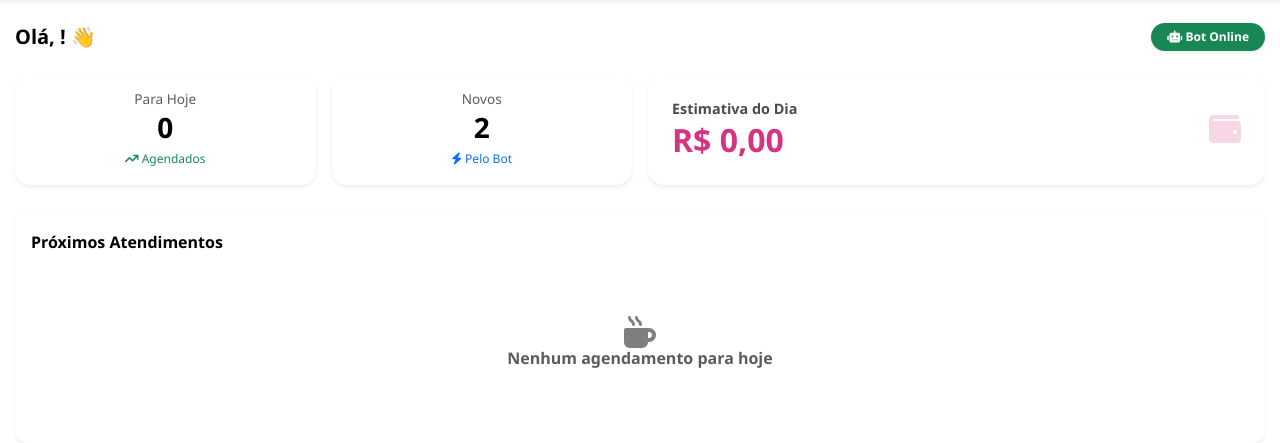
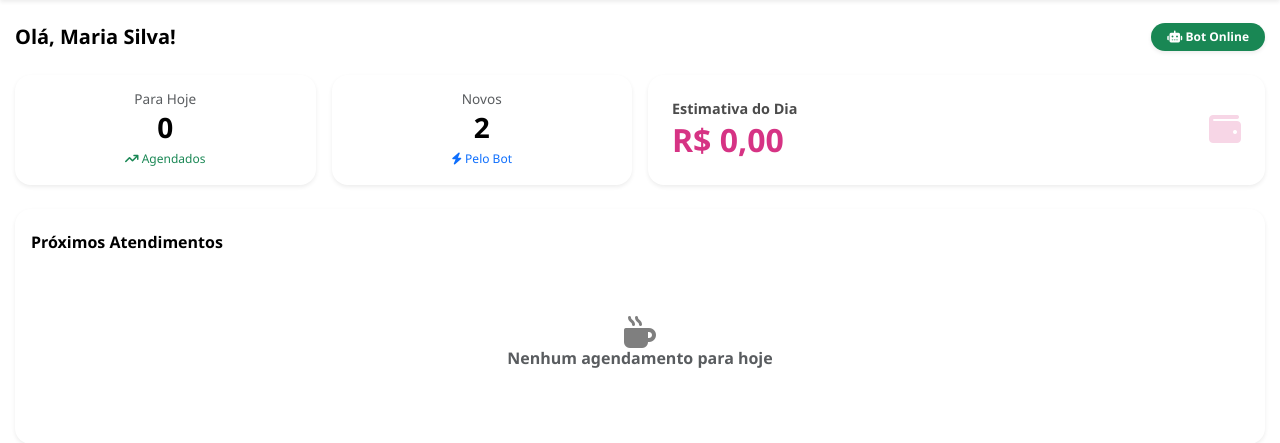
Before and after one commit to viniciusvpg/vpg_saas_manicure, a Flask app: page / in a window 1280 px wide. Shown: the part 66-509 px from the top of the page. Run offline with Flask 3, Linux system fonts and the light colour scheme; a user stored in the database is signed in; data comes from the database, SQL or seed files in the repository.

Commit message:
Use session name for dashboard greeting
Replace the manicure-based greeting with the establishment name from the session in templates/dashboard.html by using session.get('estabelecimento_nome'). Removes a placeholder comment about future manicure variable and ensures the header displays the current establishment name.

```diff
--- a/templates/dashboard.html
+++ b/templates/dashboard.html
@@ -2,8 +2,7 @@
 
 {% block content %}
 <div class="d-flex justify-content-between align-items-center mb-4 mt-2">
-    {# Futuramente o "Ana" virá da variável do banco: {{ manicure.nome }} #}
-    <h5 class="mb-0 fw-bold">Olá, {{ dados.nome_manicure }}! 👋</h5>
+    <h5 class="mb-0 fw-bold">Olá, {{ session.get('estabelecimento_nome') }}!</h5>
     <span class="badge bg-success rounded-pill px-3 py-2 shadow-sm"><i class="fa-solid fa-robot"></i> Bot Online</span>
 </div>
 
```
